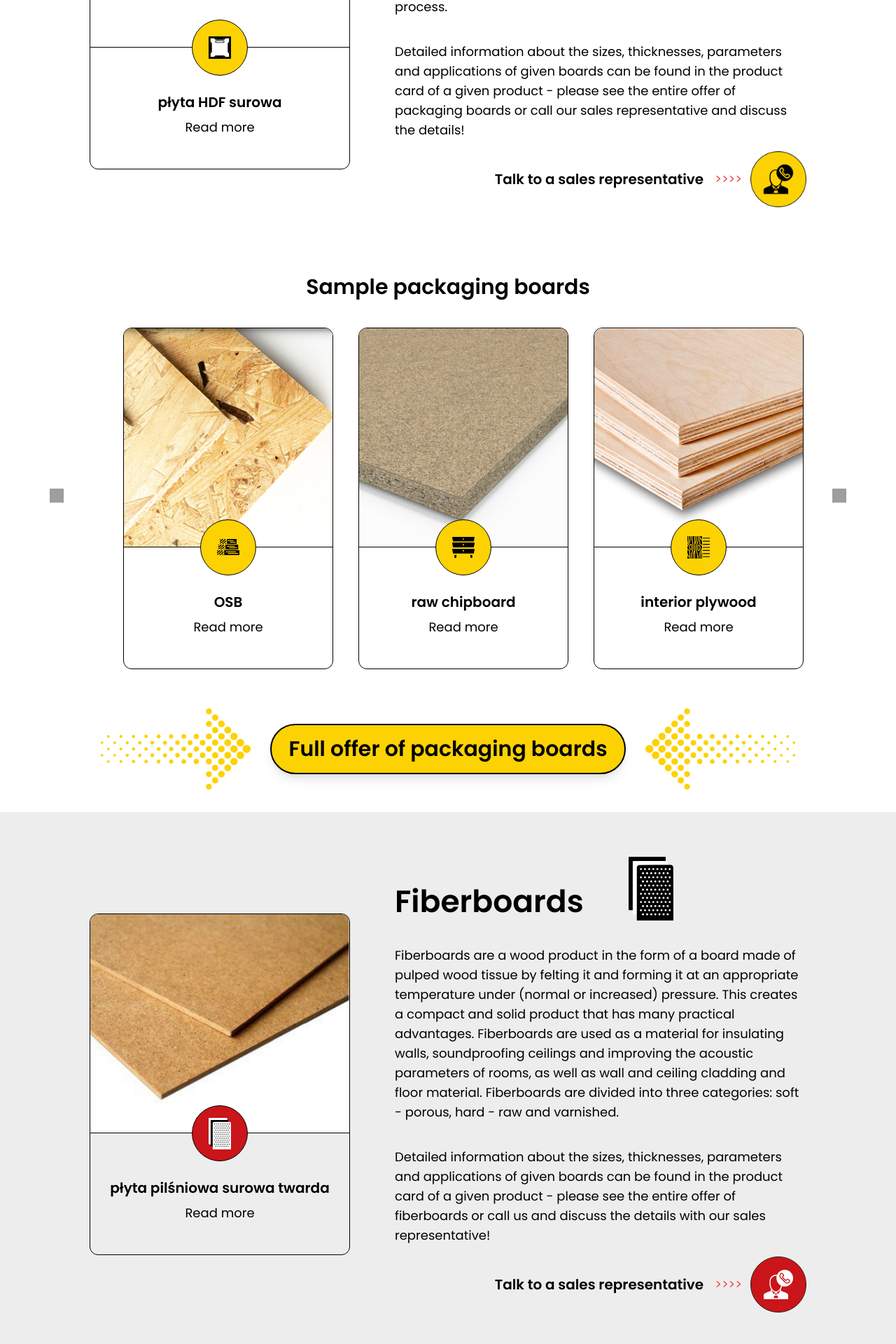
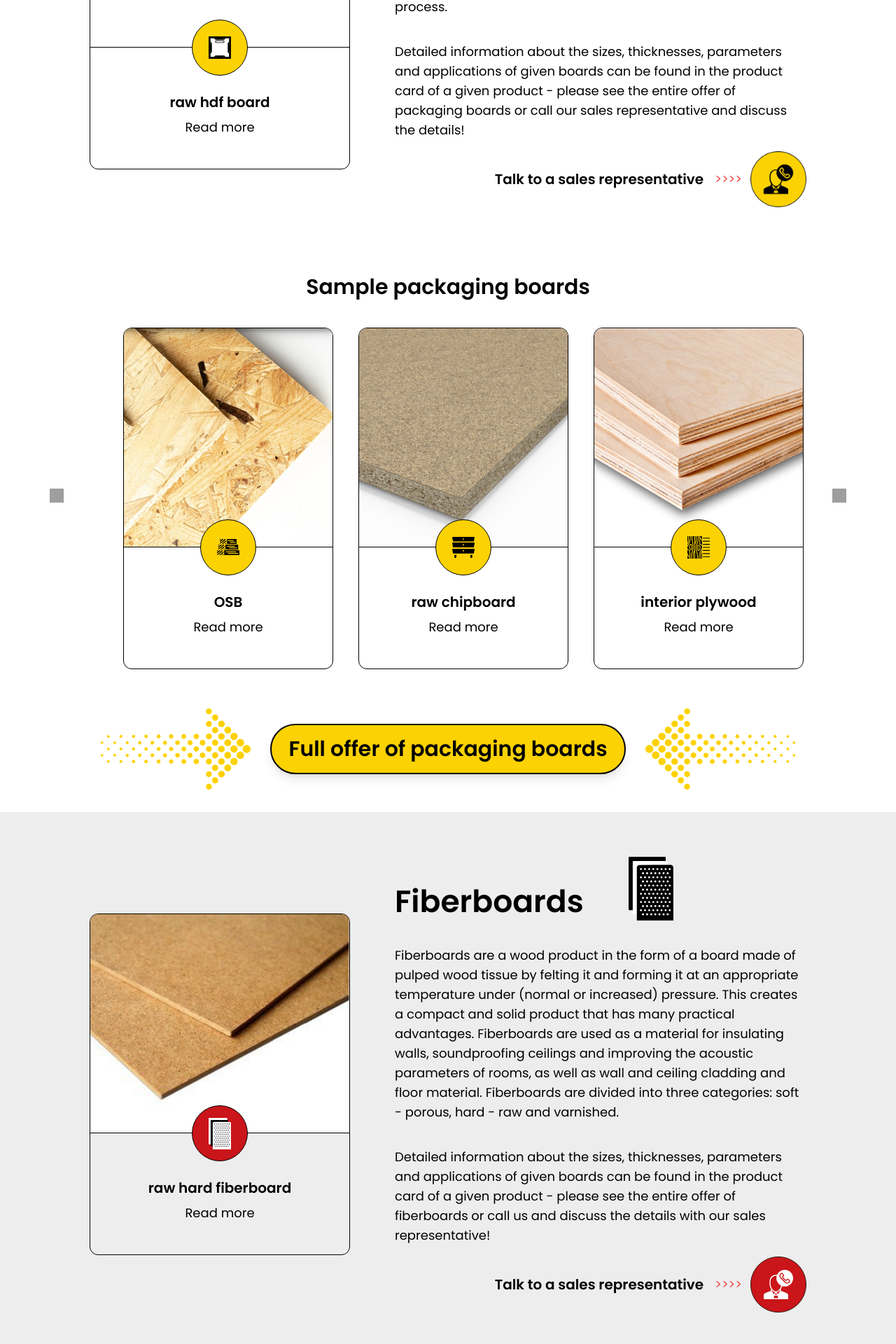
Before and after one commit to dariuszstawik/goliat, a Next.js app: page /en in a window 1280 px wide. Shown: the part 8920-10840 px from the top of the page at 70% size. Built offline with nearby package versions, Linux system fonts and the light colour scheme; grey boxes are pictures that could not be loaded.

Commit message:
Updates in translations

```diff
--- a/messages/en.json
+++ b/messages/en.json
@@ -17,6 +17,7 @@
     },
 
     "Footer": {
+      "phone": "phone",
       "groupLine1": "Goliat Group - wholesale",
       "groupLine2": "and retail",
       "headOffice": "Head office",
--- a/messages/pl.json
+++ b/messages/pl.json
@@ -17,6 +17,7 @@
     },
 
     "Footer": {
+      "phone": "tel.",
       "groupLine1": "Grupa Goliat - sprzedaż",
       "groupLine2": "hurtowa i detaliczna",
       "headOffice": "Główna siedziba",
--- a/src/app/[locale]/components/global-components/footer/index.js
+++ b/src/app/[locale]/components/global-components/footer/index.js
@@ -61,7 +61,8 @@ export default function Footer({ locale }) {
                 goliat@goliat.pl
               </p>
               <p>
-                <span className="text-primaryRed">tel.:</span> +48 62 737 64 80
+                <span className="text-primaryRed">{t("phone")}:</span> +48 62
+                737 64 80
               </p>
             </div>
             <div className="flex flex-col gap-0">
--- a/src/app/[locale]/page.js
+++ b/src/app/[locale]/page.js
@@ -171,7 +171,9 @@ export default function Home({ params: { locale } }) {
           title={t("plytyOpakowaniowe")}
           icon="icon-plyty-opakowaniowe.svg"
           productCardImg="/plyta-hdf-surowa2.jpg"
-          productCardTitle="płyta HDF surowa"
+          productCardTitle={
+            locale === "en" ? "raw hdf board" : "płyta HDF surowa"
+          }
           href={`/${locale}/produkty/plyty-opakowaniowe`}
           locale={locale}
         >
@@ -193,7 +195,11 @@ export default function Home({ params: { locale } }) {
             icon="icon-plyty-pilsniowe.svg"
             whiteIcon={"/icon-plyty-pilsniowe-white.svg"}
             productCardImg="/plyta-pilsniowa-surowa-twarda.jpg"
-            productCardTitle="płyta pilśniowa surowa twarda"
+            productCardTitle={
+              locale === "en"
+                ? "raw hard fiberboard"
+                : "płyta pilśniowa surowa twarda"
+            }
             href="/pl/produkty/plyty-pilsniowe"
             isRed
             locale={locale}
```
